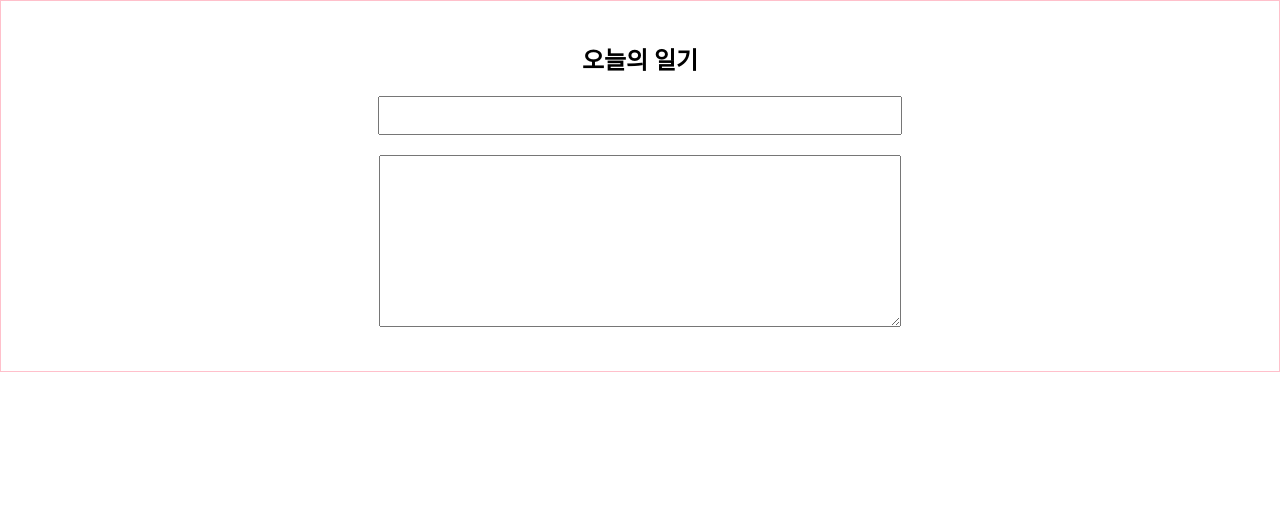
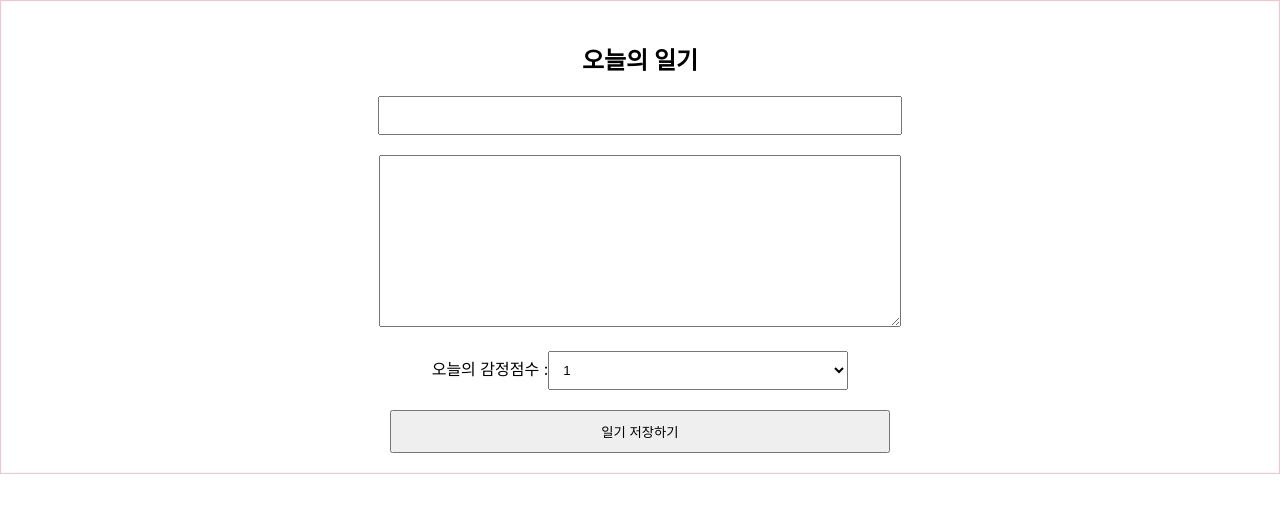
Before and after one commit to mlulucky/react-basic-typescript, a React (Create React App) app: page / in a window 1280 px wide. Shown: the top 512 px of the page. Built offline with nearby package versions, Linux system fonts and the light colour scheme.

Commit message:
feat: 감정점수 state, 저장하기버튼 추가

```diff
--- a/src/DiaryEditor.tsx
+++ b/src/DiaryEditor.tsx
@@ -1,48 +1,58 @@
-import { useState } from "react";
+import { FormEvent, useState } from "react";
 
 const DiaryEditor = () => {
 	// state 를 이용하는 방법이 동일하다 => 하나의 state 로 묶을 수 있다. => 객체로 전달
 	const [state, setState] = useState({
 		author: "",
-		content: ""
+		content: "",
+		emotion: 1,
 	});
+
+	// 같은 기능의 함수 => 하나의 함수로 묶을 수 있다.
+	// 🍒 상태변환 함수 => 이벤트 핸들러 함수로 하나로 합칠 수 있다.
+	const changeHandler = (e : React.ChangeEvent<HTMLInputElement | HTMLTextAreaElement | HTMLSelectElement>): void => {
+		console.log("e.target.name",e.target.name);
+		console.log("e.target.value",e.target.value);
+		setState({
+			...state,
+			[e.target.name]: e.target.value // 객체 속성 이름을 동적으로 설정 => [객체속성이름] 대괄호로 감싸기
+		})
+		// 상태변경 함수 내에서는 아직 변경된 상태값이 state 에 반영이 안됨
+	}
+	function handleSubmit(): void {
+		console.log(state);
+		alert("일기저장 성공");
+	}
 
 	return (
 		<div className="DiaryEditor">
 			<h2>오늘의 일기</h2>
 			{/* 작성자 입력 */}
 			<div>
-				<input name="author" value={state.author} onChange={ // e.target : 이벤트가 발생한 태그
-					(e)=> { // onChange 의 event 객체를 매개변수로 받는다.
-						console.log(e.target.value);
-						setState({ // state 객체 값 변경 // 객체의 값을 변경하려면 새로운 객체의 값을 전달해야함 // 🍒 setState(새로운 객체)
-							...state, // 기존 state 값(state.author, state.content)을 전달
-							author: e.target.value, // 새로 입력한 값으로 업데이트 // => 업데이트할 값을 나중에 적는다.(값 업데이트)
-							// content: state.content // 기존 state 값을 전달
-						})
-					}
-				}/>
+				<input name="author" value={state.author} onChange={changeHandler}/>
 			</div>
 
 			{/* 일기본문 */}
 			<div>
-				<textarea name="content" value={state.content} onChange={
-					(e) => {
-						console.log(e.target.value);
-						setState({
-							...state,
-							// author: state.author,
-							content: e.target.value
-						})
-					}
-				}/>
+				<textarea name="content" value={state.content} onChange={changeHandler}/>
 			</div>
 
 			{/* 감정점수 */}
-
-
+			<div>
+				오늘의 감정점수 :
+				<select name="emotion" value={state.emotion} onChange={changeHandler}>
+					<option value={1}>1</option>
+					<option value={2}>2</option>
+					<option value={3}>3</option>
+					<option value={4}>4</option>
+					<option value={5}>5</option>
+				</select>
+			</div>
 
 			{/* 저장하기 버튼 */}
+			<div>
+				<button onClick={handleSubmit}>일기 저장하기</button>
+			</div>
 		</div>
 	)
 }
```
